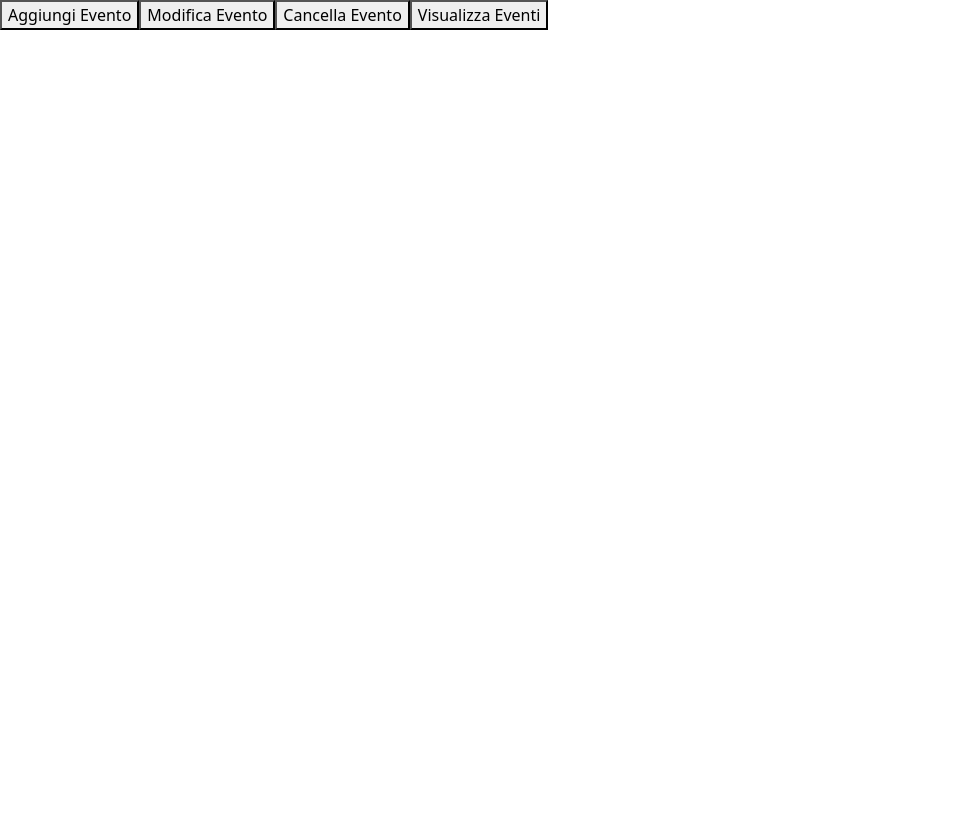
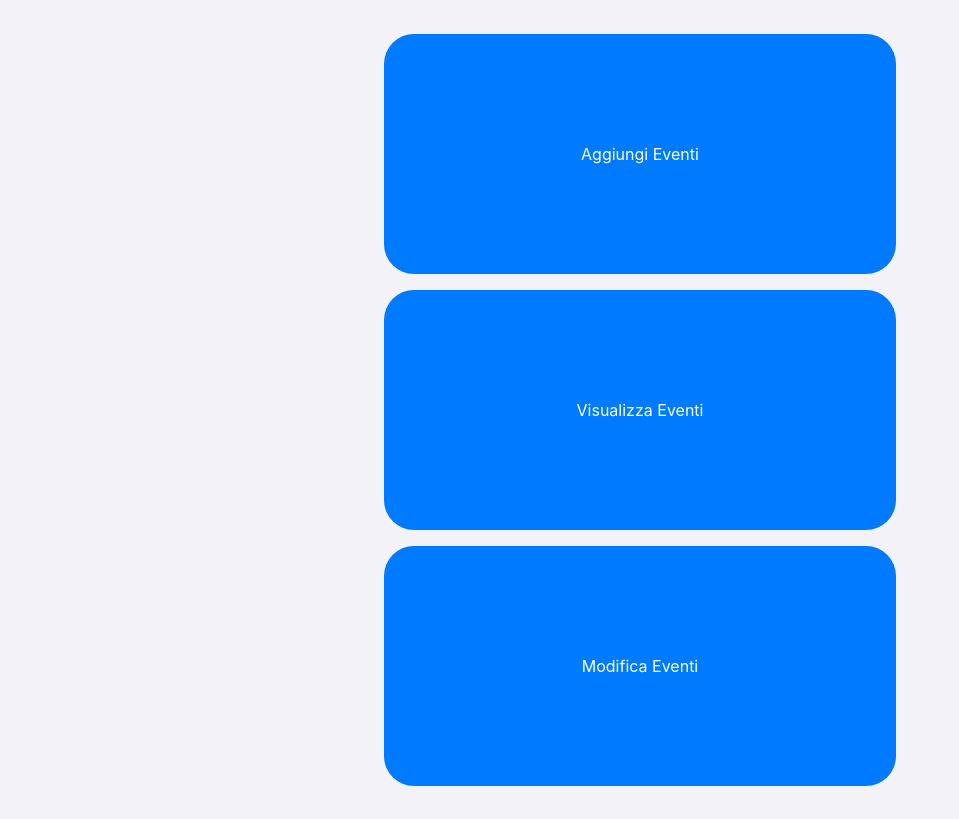
Before and after one commit to GiuseppeBondii/exesite, a React (Create React App) app: page /#/esami/ESAME4 in a window 1280 px wide. Shown: the whole page, without its empty margins (0-959 px from the left). Built offline with nearby package versions, Linux system fonts and the light colour scheme.

Commit message:
ESAME4 finito

```diff
--- a/src/esami/ESAME4.css
+++ b/src/esami/ESAME4.css
@@ -0,0 +1,131 @@
+/* Lo stile di base per la pagina */
+.Eventi {
+    display: flex;
+    flex-direction: column;
+    font-family: 'SF Pro Text', 'Helvetica Neue', Arial, sans-serif;
+    font-size: large;
+    background-color: #f2f2f7;
+    padding: 2vw;
+    min-height: 100vh;
+    align-items: center;
+    justify-content: center;
+}
+
+/* I pulsanti di default */
+.Eventi button {
+    background-color: #007aff;
+    color: white;
+    padding: 1rem 2rem;
+    border: none;
+    border-radius: 30px;
+    font-size: 1rem;
+    cursor: pointer;
+    transition: background-color 0.3s ease, transform 0.2s ease, width 0.5s ease;
+    margin: 1vh 0;
+    width: 200px;
+}
+
+/* I pulsanti diventano più scuri al passaggio del mouse */
+.Eventi button:hover {
+    background-color: #005ecb;
+    transform: scale(1.05);
+}
+
+/* Se nessun pulsante è attivo, i pulsanti occupano tutta la larghezza */
+.Eventi.all-screen button {
+    width: 40vw; /* Pulsanti occupano tutta la larghezza dello schermo */
+    max-width: none;
+    height: 30vh;
+    transition: all 1s ease-out;; /* Animazione sulla larghezza */
+}
+
+/* I moduli di input e la visualizzazione degli eventi */
+.EventiForm, #MODIFICA, #LISTAEVENTI {
+    background-color: white;
+    padding: 2rem;
+    margin: 2vh auto;
+    border-radius: 25px;
+    box-shadow: 0 10px 30px rgba(0, 0, 0, 0.1);
+    max-width: 600px;
+    width: 100%;
+}
+
+.EventiForm form, #MODIFICA form {
+    display: flex;
+    flex-direction: column;
+}
+
+.EventiForm label, #MODIFICA label {
+    margin-top: 1.5vh;
+    font-size: 1rem;
+    color: #333;
+    font-weight: 600;
+}
+
+.EventiForm input, .EventiForm textarea, #MODIFICA input, #MODIFICA textarea {
+    margin-top: 0.5vh;
+    padding: 0.75rem;
+    border-radius: 20px;
+    border: 1px solid #d1d1d6;
+    font-size: 1rem;
+    color: #333;
+    background-color: #f9f9f9;
+    transition: border-color 0.3s ease;
+}
+
+.EventiForm input:focus, .EventiForm textarea:focus, #MODIFICA input:focus, #MODIFICA textarea:focus {
+    border-color: #007aff;
+    outline: none;
+}
+
+.EventiForm textarea, #MODIFICA textarea {
+    resize: vertical;
+    min-height: 100px;
+}
+
+/* Il pulsante di submit con animazione */
+#submit {
+    background-color: #34c759;
+    color: white;
+    padding: 1rem;
+    border: none;
+    border-radius: 30px;
+    font-size: 1rem;
+    margin-top: 2vh;
+    cursor: pointer;
+    transition: background-color 0.3s ease, transform 0.2s ease;
+    width: 100%;
+}
+
+#submit:hover {
+    background-color: #30b957;
+    transform: scale(1.05);
+}
+
+/* Lista degli eventi */
+.Eventi li {
+    list-style: none;
+    padding: 1rem 0;
+    border-bottom: 1px solid #d1d1d6;
+    font-size: 1rem;
+    color: #1c1c1e;
+}
+
+.Eventi ul {
+    margin-left: 0;
+    padding: 0;
+}
+
+/* Per la sezione modifica eventi */
+#MODIFICA input, #MODIFICA label, #MODIFICA textarea {
+    margin-top: 1.5vh;
+}
+
+#MODIFICA form {
+    padding: 1.5rem 0;
+    border-bottom: 1px solid #d1d1d6;
+}
+
+#MODIFICA input[type="datetime-local"] {
+    font-family: 'SF Pro Text', sans-serif;
+}
--- a/src/esami/ESAME4.js
+++ b/src/esami/ESAME4.js
@@ -1,35 +1,72 @@
-import './ESAME4.css'
-import React, { useState } from 'react';
+import './ESAME4.css';
+import React, { useState, useEffect } from 'react';
 
 
-function ESAME4(){
-        const [appointments, setAppointments] = useState([
-            {
-                id: "1",
-                titolo:"Visit",
-                appointmentDate: "2024-08-20T09:00:00.000Z",
-                reason: "General Checkup",
-                location: "Clinic A, Room 101",
-                maxpp:"1"
-            },
-            {
-                id: "2",
-                titolo:"Visit",
-                appointmentDate: "2024-09-10T14:30:00.000Z",
-                reason: "Dental Cleaning",
-                location: "Dental Clinic, Room 202",
-                maxpp:"1"
-            }
-        ]);
+function ESAME4() {
+    const [appointments, setAppointments] = useState(() => {
+        const savedAppointments = localStorage.getItem('appointments');
+        return savedAppointments ? JSON.parse(savedAppointments) : [];
+    });
+
     const [newAppointment, setNewAppointment] = useState({
-            Titolo:"",
+        titolo: "",
         appointmentDate: "",
         reason: "",
         location: "",
-            maxpp:"",
+        maxpp: "",
     });
+    const [error, setError] = useState("");
+    const [showForm, setShowForm] = useState(false);
+    const [showMOD, setShowMOD] = useState(false);
+    const [showList, setShowList] = useState(false);
 
-        const [error, setError] = useState("");
+    useEffect(() => {
+        localStorage.setItem('appointments', JSON.stringify(appointments));
+    }, [appointments]);
+
+    const switchButtons = (buttonType) => {
+        if (buttonType === "form") {
+            setShowList(false);
+            setShowMOD(false);
+            setShowForm(prev => !prev);
+        } else if (buttonType === "list") {
+            setShowForm(false);
+            setShowMOD(false);
+            setShowList(prev => !prev);
+        } else if (buttonType === "mod") {
+            setShowForm(false);
+            setShowList(false);
+            setShowMOD(prev => !prev);
+        }
+    };
+
+    // Se nessuno dei tre è attivo, espandi i pulsanti
+    const isExpanded = !showForm && !showMOD && !showList;
+
+    // Salva gli appuntamenti nel localStorage ogni volta che cambiano
+    useEffect(() => {
+        localStorage.setItem('appointments', JSON.stringify(appointments));
+    }, [appointments]);
+
+    const handleSubmit = (e) => {
+        e.preventDefault();
+
+        if (!newAppointment.appointmentDate) {
+            setError("Date is required!");
+            return;
+        }
+
+        const newId = appointments.length + 1;
+        setAppointments([...appointments, { ...newAppointment, id: newId.toString() }]);
+        setNewAppointment({
+            titolo: "",
+            appointmentDate: "",
+            reason: "",
+            location: "",
+            maxpp: "",
+        });
+        setShowForm(false);  // Nascondi il form dopo la sottomissione
+    };
 
     const handleChange = (e) => {
         setNewAppointment({
@@ -38,41 +75,83 @@ function ESAME4(){
         });
     };
 
-        const handleSubmit = (e) => {
-            e.preventDefault();
-
-
-            setError("");
-
-            const newId = appointments.length + 1;
-            setAppointments([...appointments, { ...newAppointment, id: newId.toString() }]);
-            setNewAppointment({
-                appointmentDate: "",
-                reason: "",
-                location: "",
-                maxpp:"",
-            });
+    const handleEditChange = (e, id) => {
+        const updatedAppointments = appointments.map(app =>
+            app.id === id ? { ...app, [e.target.name]: e.target.value } : app
+        );
+        setAppointments(updatedAppointments);
     };
 
-        const appointmentDate = new Date(ESAME4.appointmentDate);
-        const isValidDate = !isNaN(appointmentDate);
+    const handleDelete = (id) => {
+        setAppointments(appointments.filter(app => app.id !== id));
+    };
 
-    return(
-        <div>
-            <button>
-                Aggiungi Evento
-            </button>
-            <button>
-                Modifica Evento
-            </button>
-            <button>
-                Cancella Evento
-            </button>
-            <button>
-                Visualizza Eventi
-            </button>
+    return (
+        <div className={`Eventi ${isExpanded ? 'all-screen' : ''}`}>
+            <button onClick={() => switchButtons("form")}>Aggiungi Eventi</button>
+            <button onClick={() => switchButtons("list")}>Visualizza Eventi</button>
+            <button onClick={() => switchButtons("mod")}>Modifica Eventi</button>
 
+            {showForm && (
+                <div id="ADDEVENT" className='EventiForm'>
+                    <form onSubmit={handleSubmit}>
+                        <label>Titolo</label>
+                        <input type='text' name='titolo' value={newAppointment.titolo} onChange={handleChange} required />
+                        <label>Data</label>
+                        <input type='datetime-local' name='appointmentDate' value={newAppointment.appointmentDate} onChange={handleChange} required />
+                        <label>Descrizione Evento</label>
+                        <textarea placeholder='Descrizione evento...' name='reason' value={newAppointment.reason} onChange={handleChange} required />
+                        <label>Luogo</label>
+                        <input type='text' name='location' value={newAppointment.location} onChange={handleChange} />
+                        <label>Max persone</label>
+                        <input type='number' name='maxpp' value={newAppointment.maxpp} onChange={handleChange} />
+                        <button type="submit" id='submit'>Aggiungi Evento</button>
+                    </form>
+                </div>
+            )}
+
+            {showList && (
+                <div id='LISTAEVENTI'>
+                    <ul style={{ padding: '50px' }}>
+                        {appointments.map(app => (
+                            <li key={app.id} style={{ color: 'black' }}>
+                                <strong>Titolo:</strong> {app.titolo} <br />
+                                <strong>Data:</strong> {new Date(app.appointmentDate).toLocaleString()} <br />
+                                <strong>Descrizione:</strong> {app.reason} <br />
+                                <strong>Luogo:</strong> {app.location} <br />
+                                <strong>Max Persone:</strong> {app.maxpp} <br />
+                                <button onClick={() => handleDelete(app.id)} style={{ backgroundColor: 'red', color: 'white', padding: '5px 10px', borderRadius: '10px', marginTop: '10px' }}>Elimina</button>
+                            </li>
+                        ))}
+                    </ul>
+                </div>
+            )}
+
+            {showMOD && (
+                <div id='MODIFICA'>
+                    <ul style={{ padding: '50px' }}>
+                        {appointments.map(app => (
+                            <li key={app.id} style={{ color: 'black' }}>
+                                <form>
+                                    <label><strong>Titolo:</strong></label>
+                                    <input type='text' name='titolo' value={app.titolo} onChange={(e) => handleEditChange(e, app.id)} /> <br />
+                                    <label><strong>Data:</strong></label>
+                                    <input type='datetime-local' name='appointmentDate' value={new Date(app.appointmentDate).toISOString().substring(0, 16)} onChange={(e) => handleEditChange(e, app.id)} /> <br />
+                                    <label><strong>Descrizione:</strong></label>
+                                    <textarea name='reason' value={app.reason} onChange={(e) => handleEditChange(e, app.id)} /> <br />
+                                    <label><strong>Luogo:</strong></label>
+                                    <input type='text' name='location' value={app.location} onChange={(e) => handleEditChange(e, app.id)} /> <br />
+                                    <label><strong>Max Persone:</strong></label>
+                                    <input type='number' name='maxpp' value={app.maxpp} onChange={(e) => handleEditChange(e, app.id)} /> <br />
+                                </form>
+                                <button onClick={() => handleDelete(app.id)} style={{ backgroundColor: 'red', color: 'white', padding: '5px 10px', borderRadius: '10px', marginTop: '10px' }}>Elimina</button>
+                            </li>
+                        ))}
+                    </ul>
+                </div>
+            )}
         </div>
     );
 }
+
 export default ESAME4;
```
Lines whose indentation alone changed are shown as unchanged.
